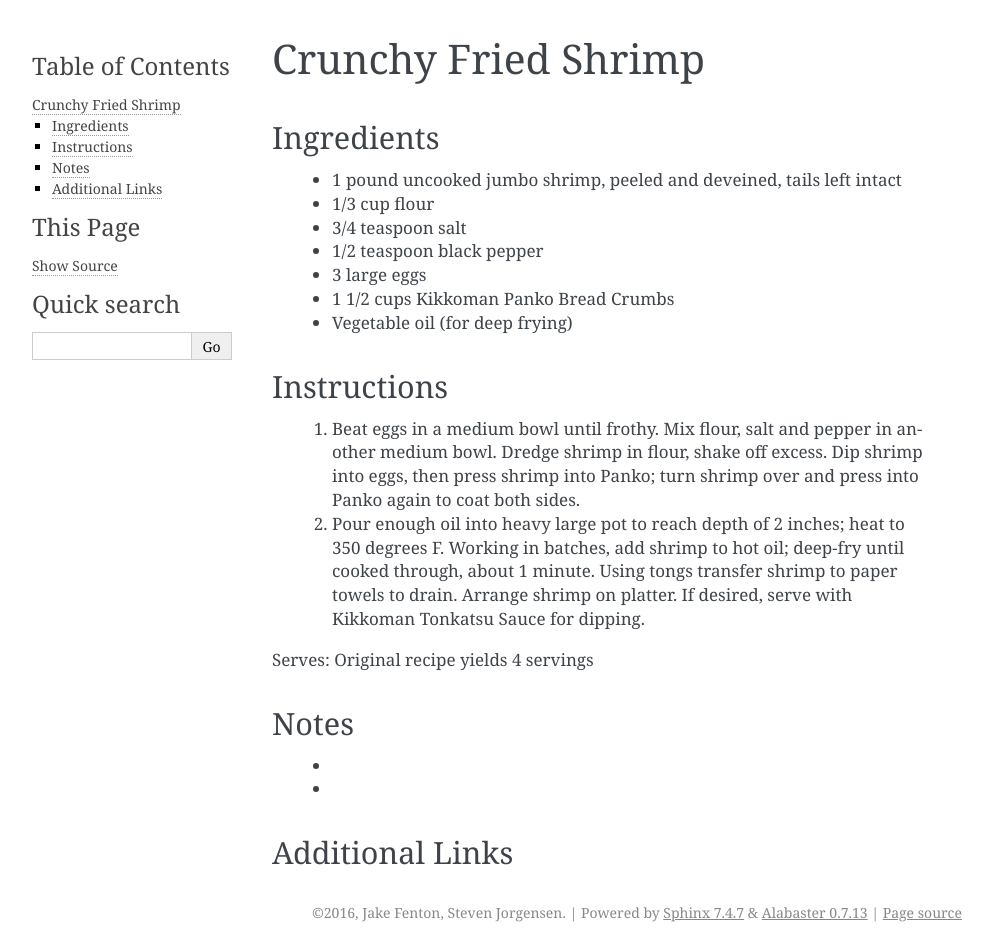
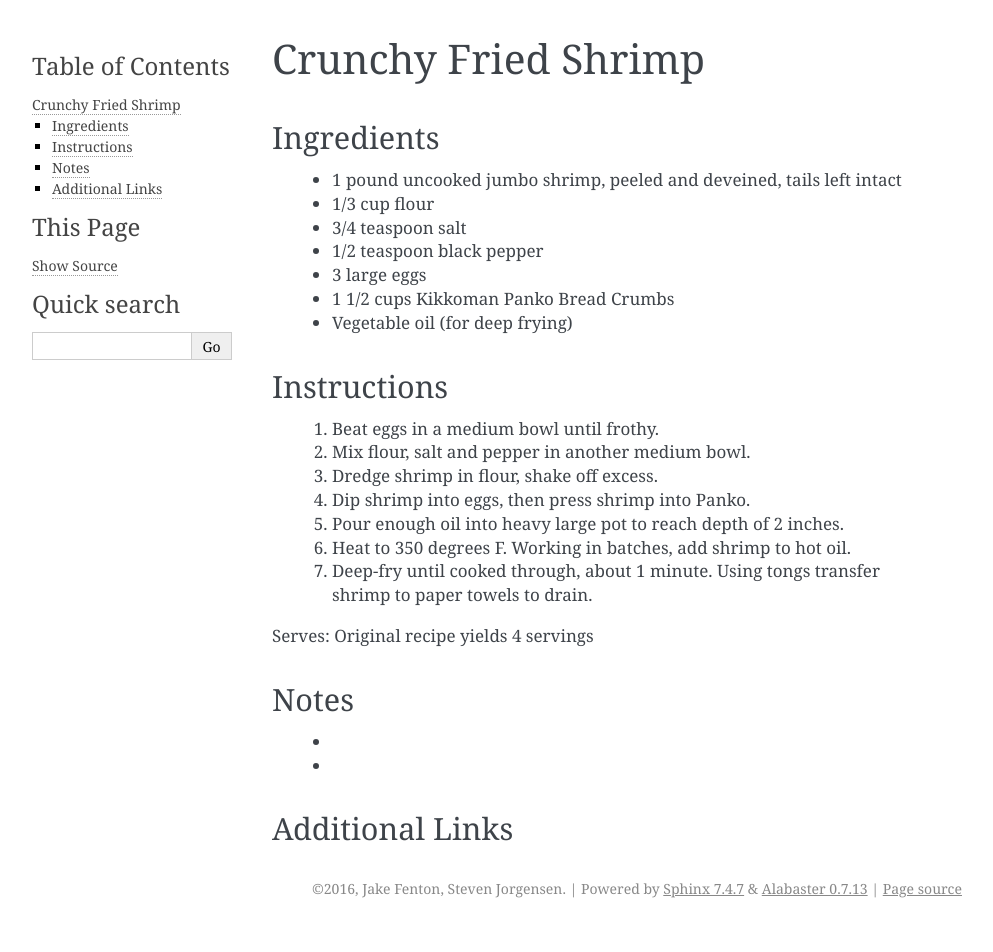
Before and after one commit to bocajnotnef/Recipys, a Sphinx documentation site: the page built from doc/Seafood/CrunchyFriedShrimp.rst, in a window 1280 px wide. Shown: the whole page, without its empty margins (148-1141 px from the left). Built offline with Sphinx 7.4.7, drawn with Linux system fonts in a browser that asks for light colours; after the commit the page ends 928 px from its top, so only the background shows below that.

Commit message:
updating recipe

```diff
--- a/doc/Seafood/CrunchyFriedShrimp.rst
+++ b/doc/Seafood/CrunchyFriedShrimp.rst
@@ -13,8 +13,13 @@ Ingredients
 
 Instructions
 -------------
- #. Beat eggs in a medium bowl until frothy. Mix flour, salt and pepper in another medium bowl. Dredge shrimp in flour, shake off excess. Dip shrimp into eggs, then press shrimp into Panko; turn shrimp over and press into Panko again to coat both sides.
- #. Pour enough oil into heavy large pot to reach depth of 2 inches; heat to 350 degrees F.  Working in batches, add shrimp to hot oil; deep-fry until cooked through, about 1 minute. Using tongs transfer shrimp to paper towels to drain. Arrange shrimp on platter. If desired, serve with Kikkoman Tonkatsu Sauce for dipping.
+ #. Beat eggs in a medium bowl until frothy.
+ #. Mix flour, salt and pepper in another medium bowl.
+ #. Dredge shrimp in flour, shake off excess.
+ #. Dip shrimp into eggs, then press shrimp into Panko.
+ #. Pour enough oil into heavy large pot to reach depth of 2 inches.
+ #. Heat to 350 degrees F.  Working in batches, add shrimp to hot oil.
+ #. Deep-fry until cooked through, about 1 minute. Using tongs transfer shrimp to paper towels to drain.
 
 Serves: Original recipe yields 4 servings
 
```
